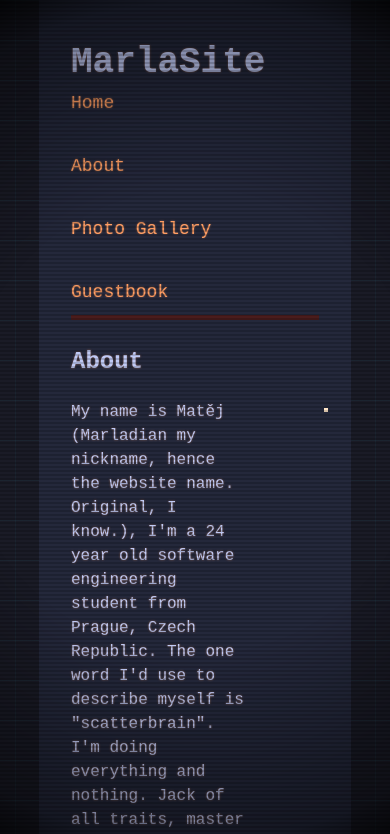
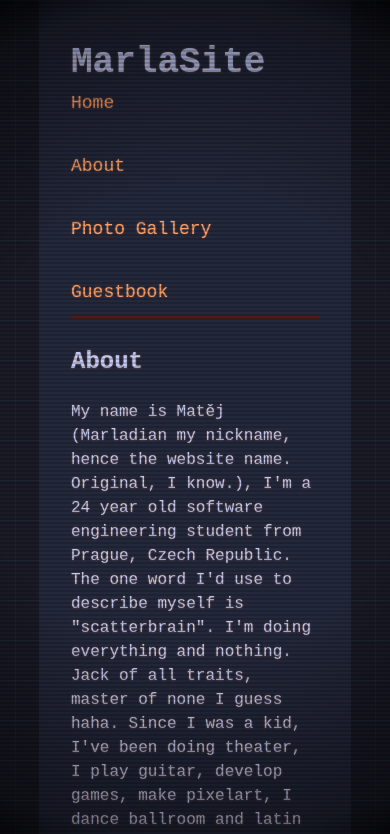
Before and after one commit to vlcekmat/PersonalWebsite, a Vue app: page /about in a window 390 px wide. Shown: the top 834 px of the page. Built offline with nearby package versions, Linux system fonts and the light colour scheme; a web font is replaced by a local one.

Commit message:
better for mobiles

```diff
--- a/src/assets/styles/main.css
+++ b/src/assets/styles/main.css
@@ -141,7 +141,7 @@ a:hover {
 }
 
 .personalPhoto {
-  max-height: 20vw;
+  max-width: 20em;
 }
 
 .photoGallery {
@@ -162,10 +162,11 @@ a:hover {
 }
 
 .galleryPhoto {
-  max-height: 27vw;
+  max-height: 25.5em;
   object-fit: cover;
   display: block;
 }
+
 
 .galleryPhoto,
 .personalPhoto {
@@ -188,6 +189,17 @@ a:hover {
     0 0 15px var(--accent),
     0 0 40px var(--accent),
     0 0 80px var(--glow-color);
+}
+
+@media screen and (max-width: 480px) {
+  .personalPhoto {
+    max-width: 100%;
+  }
+
+  .galleryPhoto {
+    max-width: 100%;
+    max-height: none;
+  }
 }
 
 .info-box {
--- a/src/views/AboutView.vue
+++ b/src/views/AboutView.vue
@@ -3,7 +3,7 @@
   <h2>About</h2>
 
   <div class="my-flex">
-    <div>
+    <div class="paragraph-section">
       <p class="typed links-to-fix">
         My name is Matěj (Marladian my nickname, hence the website name.
         Original, I know.), I'm a 24 year old software engineering student from
@@ -51,6 +51,10 @@
 </template>
 
 <style scoped>
+.paragraph-section{
+  max-width: 40ch;
+}
+
 .my-flex {
   display: flex;
   flex-direction: row;
@@ -79,4 +83,17 @@
   transform: scale(1.05);
   box-shadow: 0px 0px 10px var(--light);
 }
+
+@media screen and (max-width: 950px) {
+  .my-flex {
+    flex-direction: column;
+    gap: 3em;
+  }
+
+  .image-section {
+    width: 80%;
+    display: flex;
+    justify-content: center;
+  }
+}
 </style>
--- a/src/views/GuestbookView.vue
+++ b/src/views/GuestbookView.vue
@@ -109,14 +109,15 @@ onMounted(async () => {
 .my-flex {
   display: flex;
   justify-content: left;
-  gap: 10em;
+  gap: 5em;
   margin-top: 3em;
 }
 
 .guestbook-form {
   display: flex;
   flex-direction: column;
-  max-width: 400px;
+  max-width: 100%;
+  min-width: 30%;
 }
 
 .guestbook-form label {
@@ -150,4 +151,19 @@ onMounted(async () => {
 textarea {
   resize: vertical;
 }
+
+@media screen and (max-width: 900px) {
+  .my-flex {
+    flex-direction: column;
+    gap: 3em;
+  }
+
+  .messages-container {
+    width: 100%;
+  }
+
+  .guestbook-form {
+    max-width: 100%;
+  }
+}
 </style>
```
